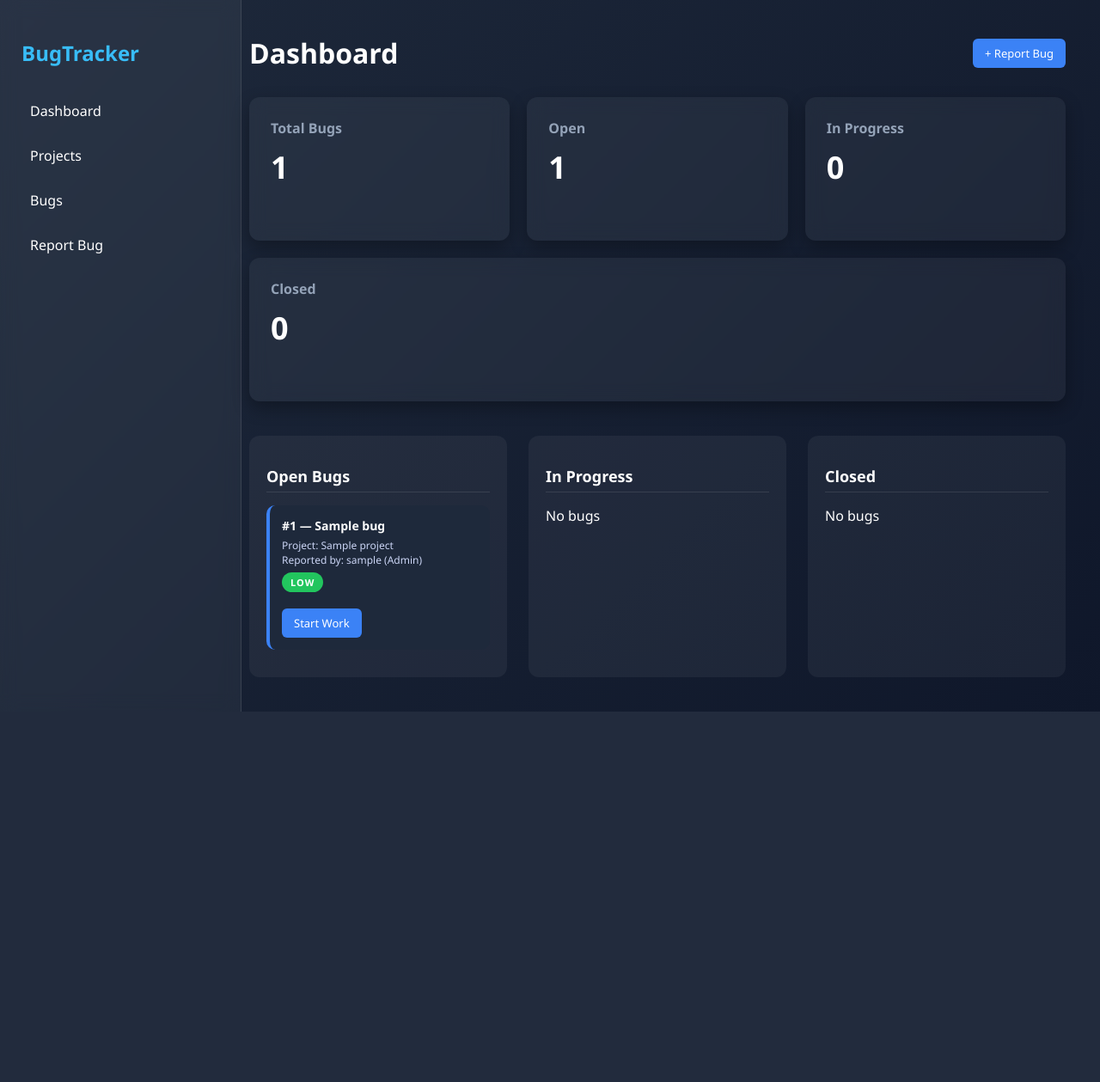
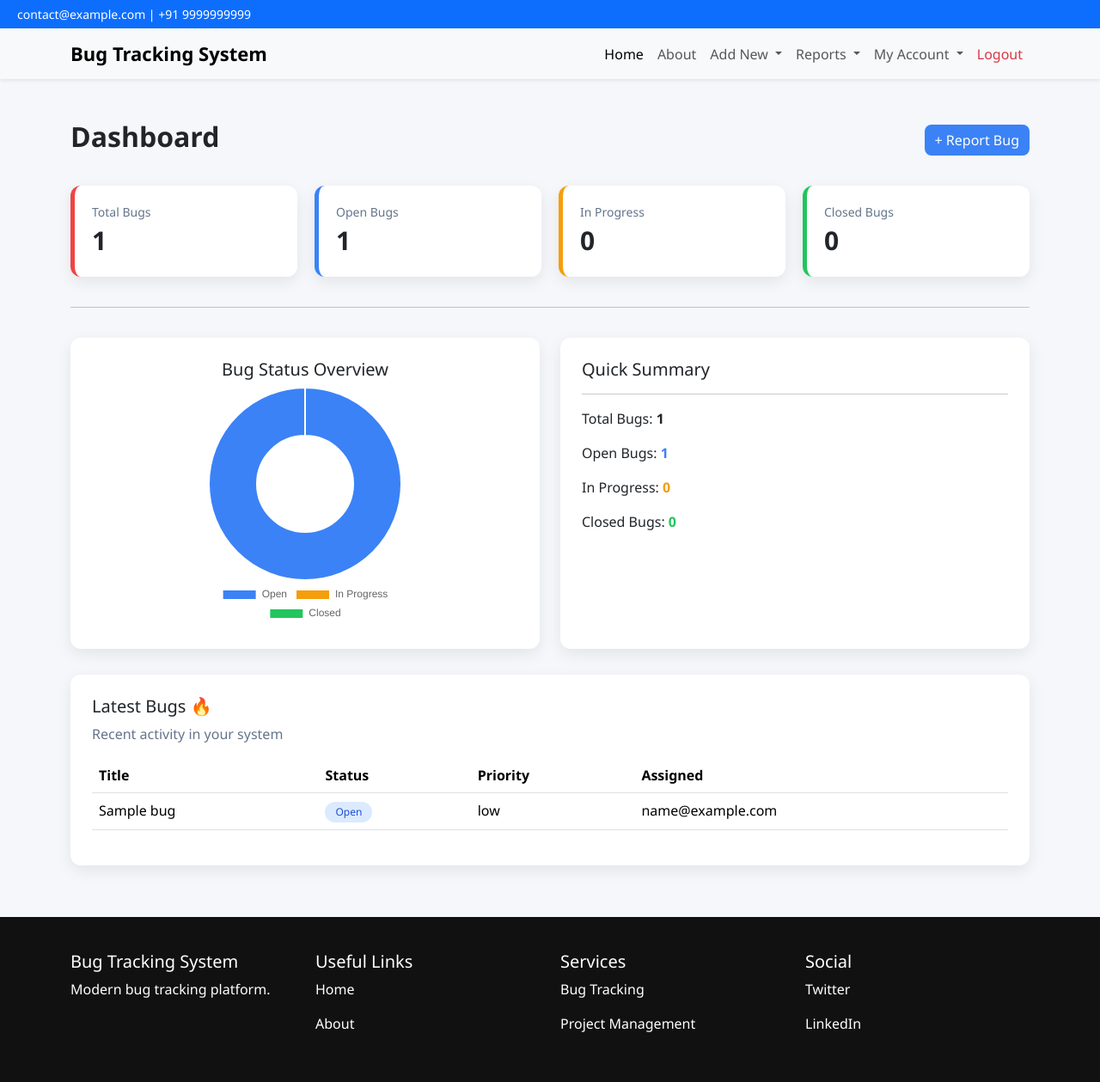
Before and after one commit to siddharthmehta2222-hub/bug-tracking-system-django, a Django app: page /dashboard/ in a window 1280 px wide. Shown: the whole page at 86% size. Before the commit the page ends 828 px from the top, so only its background shows below. Run offline with Django 5.2, Linux system fonts and the light colour scheme; a user stored in the database is signed in; tables that the repository leaves empty hold one stand-in row (values such as "Sample post").

Commit message:
user is created,dashboard alterations and migrations done,login page issue fixed,admin dashboard created

```diff
--- /dev/null
+++ b/core/templates/core/base.html
@@ -0,0 +1,97 @@
+{% load static %}
+
+<!DOCTYPE html><html><head>
+    <title>Bug Tracking System</title>
+    <meta name="viewport" content="width=device-width, initial-scale=1"><link rel="stylesheet" href="https://cdn.jsdelivr.net/npm/bootstrap@5.3.2/dist/css/bootstrap.min.css">
+
+<style>
+    body{
+        font-family:Segoe UI;
+        background:#f5f7fb;
+    }
+
+    .navbar-brand{
+        font-weight:bold;
+        font-size:22px;
+    }
+
+    .footer{
+        background:#111;
+        color:white;
+        padding:40px;
+        margin-top:60px;
+    }
+</style>
+
+</head><body><!-- TOP CONTACT BAR --><div style="background:#0d6efd;color:white;padding:6px 20px;font-size:14px;">
+    contact@example.com | +91 9999999999
+</div><!-- NAVBAR --><nav class="navbar navbar-expand-lg navbar-light bg-light shadow-sm">
+<div class="container"><a class="navbar-brand" href="/">Bug Tracking System</a>
+
+<button class="navbar-toggler" data-bs-toggle="collapse" data-bs-target="#menu">
+    <span class="navbar-toggler-icon"></span>
+</button><div class="collapse navbar-collapse" id="menu">
+<ul class="navbar-nav ms-auto"><!-- HOME --><li class="nav-item">
+    <a class="nav-link active" href="/">Home</a>
+</li><!-- ABOUT --><li class="nav-item">
+    <a class="nav-link" href="#">About</a>
+</li><!-- ADD NEW --><li class="nav-item dropdown">
+    <a class="nav-link dropdown-toggle" data-bs-toggle="dropdown" href="#">
+        Add New
+    </a><ul class="dropdown-menu">
+    <li><a class="dropdown-item" href="#">Add New Bug</a></li>
+    <li><a class="dropdown-item" href="#">Add New Project</a></li>
+    <li><a class="dropdown-item" href="#">Add New User</a></li>
+</ul>
+
+</li><!-- REPORTS --><li class="nav-item dropdown">
+    <a class="nav-link dropdown-toggle" data-bs-toggle="dropdown" href="#">
+        Reports
+    </a><ul class="dropdown-menu">
+    <li><a class="dropdown-item" href="#">Bug Report</a></li>
+    <li><a class="dropdown-item" href="#">Project Report</a></li>
+    <li><a class="dropdown-item" href="#">User Report</a></li>
+</ul>
+
+</li><!-- MY ACCOUNT --><li class="nav-item dropdown">
+    <a class="nav-link dropdown-toggle" data-bs-toggle="dropdown" href="#">
+        My Account
+    </a><ul class="dropdown-menu">
+    <li><a class="dropdown-item" href="#">Profile</a></li>
+    <li><a class="dropdown-item" href="#">Change Password</a></li>
+</ul>
+
+</li><!-- LOGOUT (FIXED ✅) --><li class="nav-item">
+    <form action="{% url 'logout' %}" method="POST" style="display:inline;">
+        {% csrf_token %}
+        <button type="submit" class="nav-link btn btn-link text-danger" style="text-decoration:none;">
+            Logout
+        </button>
+    </form>
+</li></ul>
+</div>
+</div>
+</nav><!-- PAGE CONTENT --><div class="container mt-5">
+    {% block content %}
+    {% endblock %}
+</div><!-- FOOTER --><div class="footer">
+<div class="container">
+<div class="row"><div class="col-md-3">
+    <h5>Bug Tracking System</h5>
+    <p>Modern bug tracking platform.</p>
+</div><div class="col-md-3">
+    <h5>Useful Links</h5>
+    <p>Home</p>
+    <p>About</p>
+</div><div class="col-md-3">
+    <h5>Services</h5>
+    <p>Bug Tracking</p>
+    <p>Project Management</p>
+</div><div class="col-md-3">
+    <h5>Social</h5>
+    <p>Twitter</p>
+    <p>LinkedIn</p>
+</div></div>
+</div>
+</div><script src="https://cdn.jsdelivr.net/npm/bootstrap@5.3.2/dist/js/bootstrap.bundle.min.js"></script></body>
+</html>
--- a/core/templates/core/dashboard.html
+++ b/core/templates/core/dashboard.html
@@ -1,280 +1,216 @@
+{% extends 'core/base.html' %}
 {% load static %}
 
-<!DOCTYPE html><html><head>
-<title>BugTracker Dashboard</title><meta name="viewport" content="width=device-width, initial-scale=1.0"><style>
+{% block content %}
 
-/* GLOBAL */
+<style>
 
 body{
-margin:0;
-font-family:"Segoe UI",sans-serif;
-background:linear-gradient(135deg,#1e293b,#0f172a);
-color:white;
-}
-
-/* SIDEBAR */
-
-.sidebar{
-width:230px;
-height:100vh;
-position:fixed;
-background:rgba(255,255,255,0.05);
-backdrop-filter:blur(10px);
-padding:25px;
-border-right:1px solid rgba(255,255,255,0.1);
-}
-
-.sidebar h2{
-color:#38bdf8;
-margin-bottom:30px;
-}
-
-.sidebar a{
-display:block;
-text-decoration:none;
-color:white;
-padding:10px;
-margin:10px 0;
-border-radius:6px;
-transition:0.3s;
-}
-
-.sidebar a:hover{
-background:#38bdf8;
-}
-
-/* MAIN */
-
-.main{
-margin-left:250px;
-padding:40px;
+    background:#f5f7fb;
 }
 
 /* HEADER */
-
-.header{
-display:flex;
-justify-content:space-between;
-align-items:center;
-margin-bottom:30px;
+.dashboard-header{
+    display:flex;
+    justify-content:space-between;
+    align-items:center;
+    margin-bottom:30px;
 }
 
-.header h1{
-margin:0;
+.dashboard-header h2{
+    font-weight:600;
 }
 
 /* BUTTON */
-
-.btn{
-background:#3b82f6;
-padding:8px 14px;
-border-radius:6px;
-text-decoration:none;
-color:white;
-font-size:13px;
-font-weight:500;
-transition:0.3s;
-display:inline-block;
+.btn-primary{
+    background:#3b82f6;
+    border:none;
+    border-radius:8px;
 }
 
-.btn:hover{
-background:#2563eb;
+/* CARDS */
+.cards{
+    display:grid;
+    grid-template-columns: repeat(auto-fit,minmax(220px,1fr));
+    gap:20px;
 }
 
-.btn.close{
-background:#ef4444;
+.card-box{
+    background:white;
+    padding:20px;
+    border-radius:12px;
+    box-shadow:0 6px 18px rgba(0,0,0,0.08);
+    transition:0.3s;
 }
 
-.btn.close:hover{
-background:#dc2626;
+.card-box:hover{
+    transform:translateY(-6px);
 }
 
-/* STAT CARDS */
-
-.cards{
-display:flex;
-flex-wrap:wrap;
-gap:20px;
+.card-title{
+    font-size:14px;
+    color:#64748b;
 }
 
-.card{
-flex:1;
-min-width:200px;
-background:rgba(255,255,255,0.05);
-padding:25px;
-border-radius:12px;
-backdrop-filter:blur(10px);
-box-shadow:0 8px 20px rgba(0,0,0,0.3);
-transition:0.3s;
+.card-value{
+    font-size:30px;
+    font-weight:bold;
 }
 
-.card:hover{
-transform:translateY(-6px);
+/* COLORS */
+.red{border-left:5px solid #ef4444;}
+.blue{border-left:5px solid #3b82f6;}
+.yellow{border-left:5px solid #f59e0b;}
+.green{border-left:5px solid #22c55e;}
+
+/* CHART + BOX */
+.chart-container{
+    background:white;
+    padding:25px;
+    border-radius:12px;
+    box-shadow:0 6px 18px rgba(0,0,0,0.08);
+    height:100%;
 }
 
-.card h3{
-margin:0;
-font-size:16px;
-color:#94a3b8;
+/* LIMIT CHART SIZE */
+#bugChart{
+    max-height:280px;
 }
 
-.card p{
-font-size:36px;
-margin-top:10px;
-font-weight:bold;
+/* TABLE */
+.table-container{
+    margin-top:30px;
+    background:white;
+    padding:25px;
+    border-radius:12px;
+    box-shadow:0 6px 18px rgba(0,0,0,0.08);
 }
 
-/* BUG BOARD */
-
-.board{
-margin-top:40px;
-display:flex;
-gap:25px;
-flex-wrap:wrap;
+.badge{
+    padding:6px 12px;
+    border-radius:20px;
+    font-size:12px;
+    font-weight:500;
 }
 
-.column{
-flex:1;
-min-width:260px;
-background:rgba(255,255,255,0.05);
-padding:20px;
-border-radius:12px;
-}
+.badge-open{background:#dbeafe;color:#1d4ed8;}
+.badge-progress{background:#fef3c7;color:#b45309;}
+.badge-closed{background:#dcfce7;color:#15803d;}
 
-.column h2{
-font-size:18px;
-margin-bottom:15px;
-border-bottom:1px solid rgba(255,255,255,0.1);
-padding-bottom:6px;
-}
+</style><!-- HEADER --><div class="dashboard-header">
+    <h2>Dashboard</h2>
+    <a href="{% url 'add_bug' %}" class="btn btn-primary">+ Report Bug</a>
+</div><!-- CARDS --><div class="cards"><div class="card-box red">
+    <div class="card-title">Total Bugs</div>
+    <div class="card-value">{{ total_bugs }}</div>
+</div>
 
-/* BUG CARD */
+<div class="card-box blue">
+    <div class="card-title">Open Bugs</div>
+    <div class="card-value">{{ open_bugs }}</div>
+</div>
 
-.bug{
-background:#1e293b;
-padding:14px;
-margin-bottom:12px;
-border-radius:10px;
-font-size:14px;
-transition:0.3s;
-border-left:4px solid #3b82f6;
-}
+<div class="card-box yellow">
+    <div class="card-title">In Progress</div>
+    <div class="card-value">{{ progress_bugs }}</div>
+</div>
 
-.bug:hover{
-background:#334155;
-transform:scale(1.02);
-}
+<div class="card-box green">
+    <div class="card-title">Closed Bugs</div>
+    <div class="card-value">{{ closed_bugs }}</div>
+</div>
 
-/* BUG META */
+</div><hr style="margin:35px 0;"><!-- CHART + SUMMARY --><div class="row g-4"><!-- CHART -->
+<div class="col-md-6">
+    <div class="chart-container text-center">
+        <h5>Bug Status Overview</h5>
+        <div style="max-width:300px; margin:auto;">
+            <canvas id="bugChart"></canvas>
+        </div>
+    </div>
+</div>
 
-.meta{
-font-size:12px;
-color:#cbd5f5;
-margin-top:5px;
-}
+<!-- SUMMARY -->
+<div class="col-md-6">
+    <div class="chart-container">
+        <h5>Quick Summary</h5>
+        <hr>
+        <p>Total Bugs: <b>{{ total_bugs }}</b></p>
+        <p>Open Bugs: <b style="color:#3b82f6;">{{ open_bugs }}</b></p>
+        <p>In Progress: <b style="color:#f59e0b;">{{ progress_bugs }}</b></p>
+        <p>Closed Bugs: <b style="color:#22c55e;">{{ closed_bugs }}</b></p>
+    </div>
+</div>
 
-/* PRIORITY BADGES */
+</div><!-- TABLE --><div class="table-container"><h5>Latest Bugs 🔥</h5>
+<p style="color:#64748b;">Recent activity in your system</p>
 
-.priority{
-display:inline-block;
-padding:4px 10px;
-border-radius:20px;
-font-size:11px;
-font-weight:bold;
-margin-top:6px;
-text-transform:uppercase;
-color:white;
-letter-spacing:1px;
-}
+<table class="table table-hover">
+    <thead>
+        <tr>
+            <th>Title</th>
+            <th>Status</th>
+            <th>Priority</th>
+            <th>Assigned</th>
+        </tr>
+    </thead>
 
-.priority.low{
-background:#22c55e;
-}
+    <tbody>
 
-.priority.medium{
-background:#f59e0b;
-}
+    {% for bug in open_bug_list %}
+    <tr>
+        <td>{{ bug.title }}</td>
+        <td><span class="badge badge-open">Open</span></td>
+        <td>{{ bug.priority }}</td>
+        <td>{{ bug.assigned_to }}</td>
+    </tr>
+    {% endfor %}
 
-.priority.high{
-background:#ef4444;
-}
+    {% for bug in progress_bug_list %}
+    <tr>
+        <td>{{ bug.title }}</td>
+        <td><span class="badge badge-progress">In Progress</span></td>
+        <td>{{ bug.priority }}</td>
+        <td>{{ bug.assigned_to }}</td>
+    </tr>
+    {% endfor %}
 
-.priority.critical{
-background:#a855f7;
-}
+    {% for bug in closed_bug_list %}
+    <tr>
+        <td>{{ bug.title }}</td>
+        <td><span class="badge badge-closed">Closed</span></td>
+        <td>{{ bug.priority }}</td>
+        <td>{{ bug.assigned_to }}</td>
+    </tr>
+    {% endfor %}
 
-/* RESPONSIVE */
+    </tbody>
+</table>
 
-@media(max-width:900px){
+</div><!-- CHART JS --><script src="https://cdn.jsdelivr.net/npm/chart.js"></script><script>
+const ctx = document.getElementById('bugChart').getContext('2d');
 
-.sidebar{
-width:180px;
-}
+const openBugs = Number("{{ open_bugs }}") || 0;
+const progressBugs = Number("{{ progress_bugs }}") || 0;
+const closedBugs = Number("{{ closed_bugs }}") || 0;
 
-.main{
-margin-left:200px;
-padding:20px;
-}
+new Chart(ctx, {
+    type: 'doughnut',
+    data: {
+        labels: ['Open', 'In Progress', 'Closed'],
+        datasets: [{
+            data: [openBugs, progressBugs, closedBugs],
+            backgroundColor: ['#3b82f6','#f59e0b','#22c55e']
+        }]
+    },
+    options: {
+        plugins: {
+            legend: {
+                position: 'bottom'
+            }
+        }
+    }
+});
+</script>
 
-}
-
-</style></head><body><!-- SIDEBAR --><div class="sidebar"><h2>BugTracker</h2><a href="{% url 'dashboard' %}">Dashboard</a>
-<a href="#">Projects</a>
-<a href="{% url 'bug_list' %}">Bugs</a>
-<a href="{% url 'add_bug' %}">Report Bug</a>
-
-</div><!-- MAIN CONTENT --><div class="main"><!-- HEADER --><div class="header"><h1>Dashboard</h1><a href="{% url 'add_bug' %}" class="btn">+ Report Bug</a>
-
-</div><!-- STATISTICS --><div class="cards"><div class="card">
-<h3>Total Bugs</h3>
-<p>{{ total_bugs }}</p>
-</div><div class="card">
-<h3>Open</h3>
-<p>{{ open_bugs }}</p>
-</div><div class="card">
-<h3>In Progress</h3>
-<p>{{ progress_bugs }}</p>
-</div><div class="card">
-<h3>Closed</h3>
-<p>{{ closed_bugs }}</p>
-</div></div><!-- BUG WORKFLOW BOARD --><div class="board"><!-- OPEN BUGS --><div class="column"><h2>Open Bugs</h2>{% for bug in open_bug_list %}
-
-<div class="bug"><b>#{{ bug.id }} — {{ bug.title }}</b>
-
-<div class="meta">
-Project: {{ bug.project }}<br>
-Reported by: {{ bug.reported_by }}
-</div><span class="priority {{ bug.priority }}">
-{{ bug.priority }}
-</span><br><br>
-
-<a href="{% url 'start_bug' bug.id %}" class="btn">Start Work</a>
-
-</div>{% empty %}
-
-<p>No bugs</p>{% endfor %}
-
-</div><!-- IN PROGRESS --><div class="column"><h2>In Progress</h2>{% for bug in progress_bug_list %}
-
-<div class="bug"><b>#{{ bug.id }} — {{ bug.title }}</b>
-
-<div class="meta">
-Assigned To: {{ bug.assigned_to }}
-</div><br><a href="{% url 'close_bug' bug.id %}" class="btn close">Close Bug</a>
-
-</div>{% empty %}
-
-<p>No bugs</p>{% endfor %}
-
-</div><!-- CLOSED BUGS --><div class="column"><h2>Closed</h2>{% for bug in closed_bug_list %}
-
-<div class="bug"><b>#{{ bug.id }} — {{ bug.title }}</b>
-
-<div class="meta">
-Project: {{ bug.project }}
-</div></div>{% empty %}
-
-<p>No bugs</p>{% endfor %}
-
-</div></div></div></body>
-</html>
+{% endblock %}
--- a/core/urls.py
+++ b/core/urls.py
@@ -1,8 +1,10 @@
 from django.urls import path
+from django.contrib.auth import views as auth_views
 from . import views
 
 
 urlpatterns = [
+
 
     path('', views.home, name='home'),
 
@@ -20,4 +22,6 @@ urlpatterns = [
 
     path('close/<int:id>/', views.close_bug, name='close_bug'),
 
+    path('logout/', auth_views.LogoutView.as_view(next_page='login'), name='logout'),
+
 ]
--- a/core/views.py
+++ b/core/views.py
@@ -36,11 +36,7 @@ def loginView(request):
 
         if user is not None:
             login(request, user)
-            # Role based redirect
-            if role == "admin":
-                return redirect('/admin/')
-            else:
-                return redirect('dashboard')
+            return redirect('/dashboard/')
         else:
             messages.error(request, "Invalid email or password")
 
```
Also changed, not shown: core/models.py (+35 -26 lines), core/migrations/0005_alter_user_role_alter_user_username.py (added).
